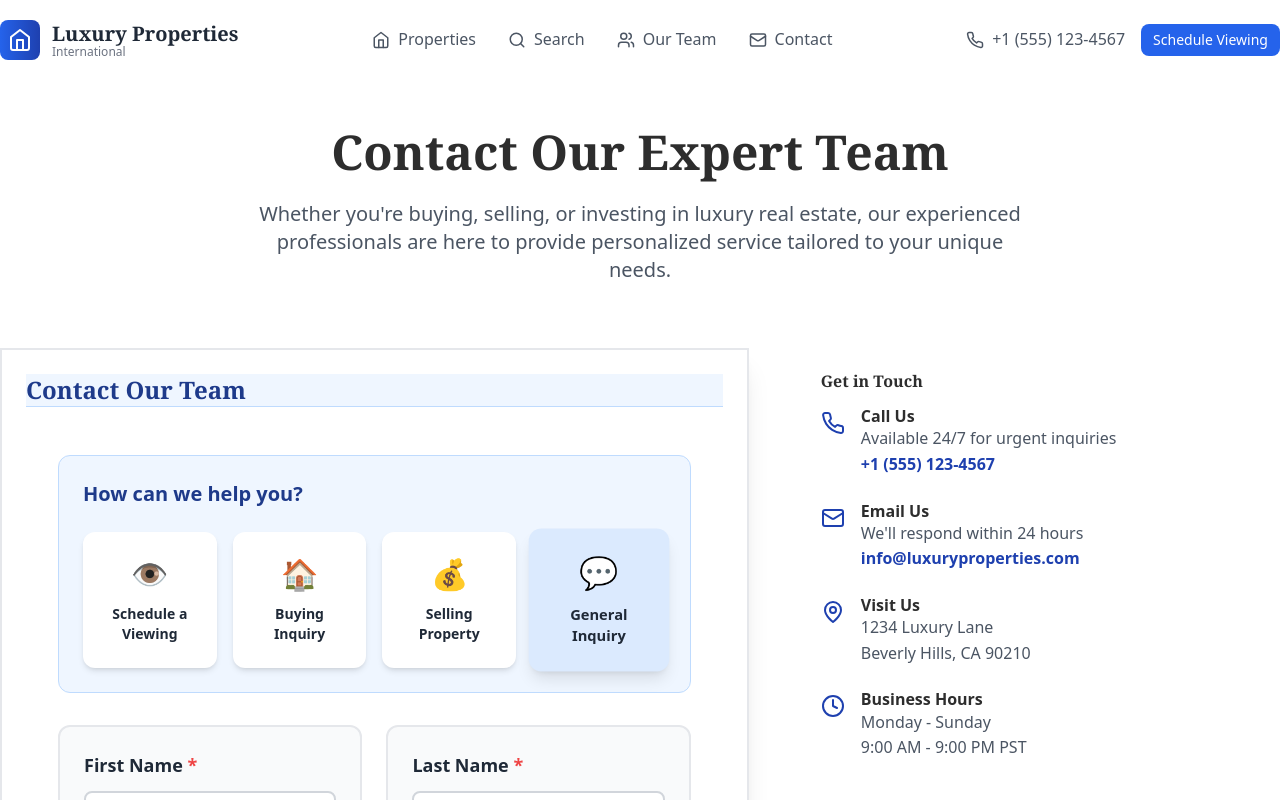
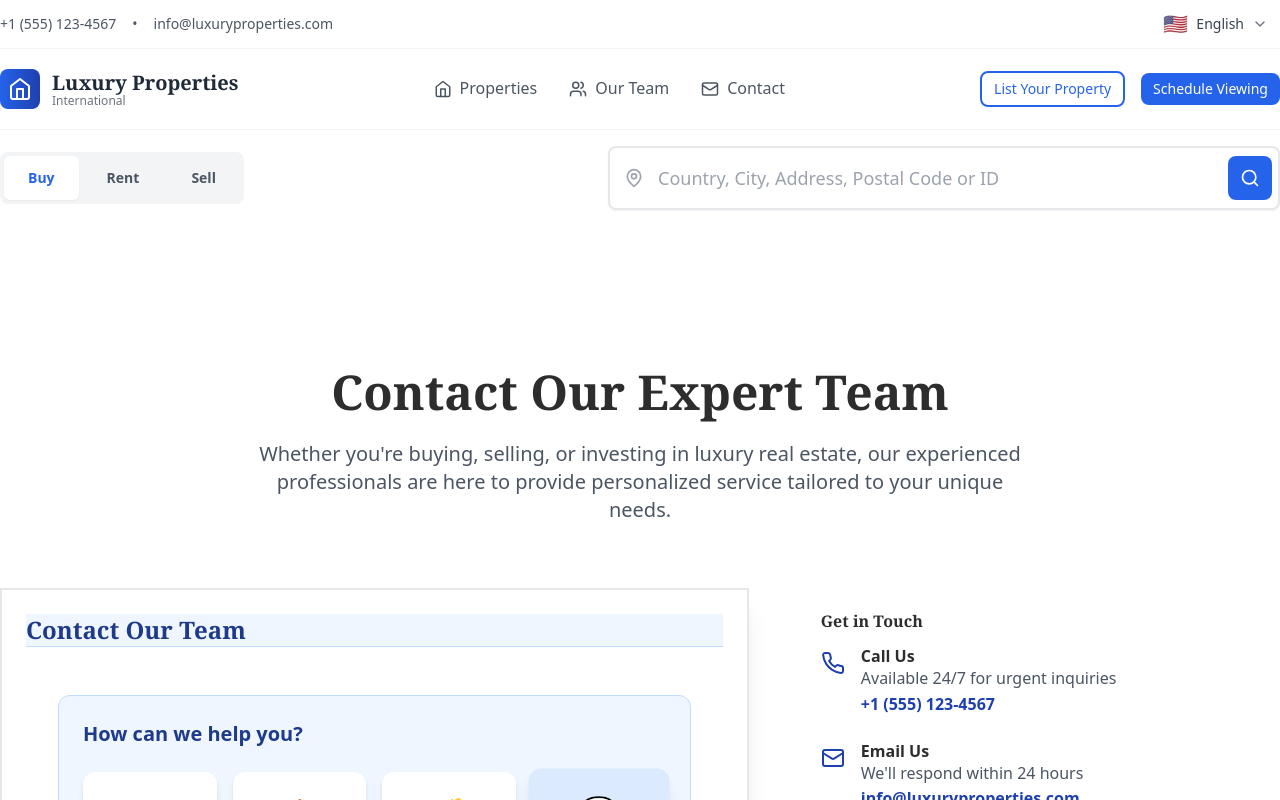
Before and after one commit to dwellaainfo-byte/dwellaa-real-estate, a Next.js app in the folder luxury-real-estate/: page /contact in a window 1280 px wide. Shown: the top 800 px of the page. Built offline with nearby package versions, Linux system fonts and the light colour scheme; a web font is replaced by a local one.

Commit message:
🌍 Added Language Selector + Sotheby's Style Navigation (Buy/Rent/Sell + Location Search)

```diff
--- a/luxury-real-estate/src/app/contact/page.tsx
+++ b/luxury-real-estate/src/app/contact/page.tsx
@@ -59,7 +59,7 @@ export default function ContactPage() {
   ];
 
   return (
-    <div className="min-h-screen bg-gradient-subtle">
+    <div className="min-h-screen bg-gradient-subtle pt-60">
       <div className="container-luxury py-12">
         {/* Header */}
         <div className="text-center mb-16">
--- a/luxury-real-estate/src/app/page.tsx
+++ b/luxury-real-estate/src/app/page.tsx
@@ -42,7 +42,7 @@ export default function HomePage() {
   ];
 
   return (
-    <div className="min-h-screen">
+    <div className="min-h-screen pt-52">
       {/* Hero Section */}
       <section className="relative h-screen flex items-center justify-center overflow-hidden">
         {/* Background Image */}
--- a/luxury-real-estate/src/app/properties/page.tsx
+++ b/luxury-real-estate/src/app/properties/page.tsx
@@ -50,7 +50,7 @@ export default function PropertiesPage() {
   }
 
   return (
-    <div className="min-h-screen py-20">
+    <div className="min-h-screen pt-60 pb-20">
       <div className="max-w-7xl mx-auto px-4 sm:px-6 lg:px-8">
         {/* Header */}
         <div className="mb-8">
--- a/luxury-real-estate/src/components/layout/Header.tsx
+++ b/luxury-real-estate/src/components/layout/Header.tsx
@@ -5,10 +5,13 @@ import Link from 'next/link';
 import Image from 'next/image';
 import { Menu, X, Home, Search, Users, Mail, Phone } from 'lucide-react';
 import Button from '@/components/ui/Button';
+import LanguageSelector from '@/components/ui/LanguageSelector';
+import LocationSearch from '@/components/search/LocationSearch';
 
 export default function Header() {
   const [isMenuOpen, setIsMenuOpen] = useState(false);
   const [isScrolled, setIsScrolled] = useState(false);
+  const [activeTab, setActiveTab] = useState('buy');
 
   useEffect(() => {
     const handleScroll = () => {
@@ -19,9 +22,14 @@ export default function Header() {
     return () => window.removeEventListener('scroll', handleScroll);
   }, []);
 
+  const propertyTabs = [
+    { id: 'buy', name: 'Buy', href: '/properties?type=sale' },
+    { id: 'rent', name: 'Rent', href: '/properties?type=rent' },
+    { id: 'sell', name: 'Sell', href: '/sell' },
+  ];
+
   const navigation = [
     { name: 'Properties', href: '/properties', icon: Home },
-    { name: 'Search', href: '/search', icon: Search },
     { name: 'Our Team', href: '/team', icon: Users },
     { name: 'Contact', href: '/contact', icon: Mail },
   ];
@@ -31,9 +39,28 @@ export default function Header() {
       className={`fixed top-0 left-0 right-0 z-40 transition-all duration-300 ${
         isScrolled
           ? 'bg-white shadow-lg backdrop-blur-sm'
-          : 'bg-white/90 backdrop-blur-sm'
+          : 'bg-white/95 backdrop-blur-sm'
       }`}
     >
+      {/* Top Bar with Language Selector */}
+      <div className="border-b border-gray-100">
+        <div className="container-luxury">
+          <div className="flex items-center justify-between h-12">
+            <div className="flex items-center space-x-4 text-sm text-gray-600">
+              <Link href="tel:+1-555-123-4567" className="hover:text-blue-600 transition-colors">
+                +1 (555) 123-4567
+              </Link>
+              <span className="hidden sm:block">•</span>
+              <Link href="mailto:info@luxuryproperties.com" className="hidden sm:block hover:text-blue-600 transition-colors">
+                info@luxuryproperties.com
+              </Link>
+            </div>
+            <LanguageSelector />
+          </div>
+        </div>
+      </div>
+
+      {/* Main Header */}
       <div className="container-luxury">
         <div className="flex items-center justify-between h-20">
           {/* Logo */}
@@ -55,7 +82,7 @@ export default function Header() {
               <Link
                 key={item.name}
                 href={item.href}
-                className="flex items-center space-x-2 text-gray-600 hover:text-luxury-gold transition-colors duration-200 font-medium"
+                className="flex items-center space-x-2 text-gray-600 hover:text-blue-600 transition-colors duration-200 font-medium"
               >
                 <item.icon size={18} />
                 <span>{item.name}</span>
@@ -65,13 +92,9 @@ export default function Header() {
 
           {/* Desktop CTA */}
           <div className="hidden lg:flex items-center space-x-4">
-            <Link
-              href="tel:+1-555-123-4567"
-              className="flex items-center space-x-2 text-gray-600 hover:text-luxury-gold transition-colors"
-            >
-              <Phone size={18} />
-              <span className="font-medium">+1 (555) 123-4567</span>
-            </Link>
+            <Button variant="outline" size="sm">
+              List Your Property
+            </Button>
             <Button variant="primary" size="sm">
               Schedule Viewing
             </Button>
@@ -79,45 +102,76 @@ export default function Header() {
 
           {/* Mobile Menu Button */}
           <button
+            className="lg:hidden"
             onClick={() => setIsMenuOpen(!isMenuOpen)}
-            className="lg:hidden p-2 text-gray-600 hover:text-luxury-gold transition-colors"
           >
-            {isMenuOpen ? <X size={24} /> : <Menu size={24} />}
+            {isMenuOpen ? (
+              <X className="h-6 w-6 text-gray-600" />
+            ) : (
+              <Menu className="h-6 w-6 text-gray-600" />
+            )}
           </button>
         </div>
+      </div>
 
-        {/* Mobile Navigation */}
+      {/* Buy/Rent/Sell Tabs & Search Bar */}
+      <div className="border-t border-gray-100 bg-white">
+        <div className="container-luxury">
+          <div className="flex flex-col lg:flex-row lg:items-center lg:justify-between py-4 space-y-4 lg:space-y-0">
+            {/* Property Tabs */}
+            <div className="flex items-center space-x-1 bg-gray-100 rounded-lg p-1">
+              {propertyTabs.map((tab) => (
+                <Link
+                  key={tab.id}
+                  href={tab.href}
+                  onClick={() => setActiveTab(tab.id)}
+                  className={`px-6 py-3 rounded-md font-semibold text-sm transition-all ${
+                    activeTab === tab.id
+                      ? 'bg-white text-blue-600 shadow-sm'
+                      : 'text-gray-600 hover:text-blue-600 hover:bg-white/50'
+                  }`}
+                >
+                  {tab.name}
+                </Link>
+              ))}
+            </div>
+
+            {/* Location Search */}
+            <div className="flex-1 max-w-2xl lg:ml-8">
+              <LocationSearch />
+            </div>
+          </div>
+        </div>
+      </div>
+
+      {/* Mobile Menu */}
       {isMenuOpen && (
-          <div className="lg:hidden border-t border-gray-100">
-            <div className="py-4 space-y-4">
+        <div className="lg:hidden">
+          <div className="px-2 pt-2 pb-3 space-y-1 sm:px-3 bg-white border-t border-gray-200">
             {navigation.map((item) => (
               <Link
                 key={item.name}
                 href={item.href}
-                  className="flex items-center space-x-3 px-4 py-2 text-gray-600 hover:text-luxury-gold hover:bg-gray-50 transition-all duration-200 rounded-lg"
+                className="flex items-center space-x-3 px-3 py-2 rounded-md text-base font-medium text-gray-600 hover:text-blue-600 hover:bg-gray-50"
                 onClick={() => setIsMenuOpen(false)}
               >
                 <item.icon size={20} />
-                  <span className="font-medium">{item.name}</span>
+                <span>{item.name}</span>
               </Link>
             ))}
-
-              <div className="px-4 pt-4 border-t border-gray-100 space-y-3">
-                <Link
-                  href="tel:+1-555-123-4567"
-                  className="flex items-center space-x-3 text-gray-600 hover:text-luxury-gold transition-colors"
-                >
-                  <Phone size={20} />
-                  <span className="font-medium">+1 (555) 123-4567</span>
-                </Link>
-                <Button variant="primary" size="sm" className="w-full">
+            <div className="border-t border-gray-200 pt-4 mt-4">
+              <div className="px-3 space-y-3">
+                <Button variant="outline" className="w-full">
+                  List Your Property
+                </Button>
+                <Button variant="primary" className="w-full">
                   Schedule Viewing
                 </Button>
               </div>
             </div>
           </div>
+        </div>
       )}
-      </div>
     </header>
   );
 }
--- /dev/null
+++ b/luxury-real-estate/src/components/search/LocationSearch.tsx
@@ -0,0 +1,90 @@
+'use client';
+
+import React, { useState } from 'react';
+import { Search, MapPin } from 'lucide-react';
+
+interface LocationSearchProps {
+  className?: string;
+  placeholder?: string;
+}
+
+export default function LocationSearch({
+  className = '',
+  placeholder = 'Country, City, Address, Postal Code or ID'
+}: LocationSearchProps) {
+  const [searchValue, setSearchValue] = useState('');
+  const [isFocused, setIsFocused] = useState(false);
+
+  const handleSearch = (e: React.FormEvent) => {
+    e.preventDefault();
+    if (searchValue.trim()) {
+      // Here you would implement actual search logic
+      console.log('Searching for:', searchValue);
+      // Redirect to properties page with search query
+      window.location.href = `/properties?search=${encodeURIComponent(searchValue)}`;
+    }
+  };
+
+  const suggestedSearches = [
+    '🇫🇷 Paris, France',
+    '🇮🇹 Rome, Italy',
+    '🇺🇸 New York, USA',
+    '🇬🇧 London, UK',
+    '🇨🇭 Geneva, Switzerland',
+  ];
+
+  return (
+    <div className={`relative ${className}`}>
+      <form onSubmit={handleSearch} className="relative">
+        <div className="relative">
+          <div className="absolute left-4 top-1/2 transform -translate-y-1/2 text-gray-400">
+            <MapPin size={20} />
+          </div>
+          <input
+            type="text"
+            value={searchValue}
+            onChange={(e) => setSearchValue(e.target.value)}
+            onFocus={() => setIsFocused(true)}
+            onBlur={() => setTimeout(() => setIsFocused(false), 200)}
+            placeholder={placeholder}
+            className="w-full pl-12 pr-12 py-4 text-lg border-2 border-gray-200 rounded-lg focus:outline-none focus:ring-2 focus:ring-blue-500 focus:border-blue-500 transition-all bg-white shadow-sm"
+          />
+          <button
+            type="submit"
+            className="absolute right-2 top-1/2 transform -translate-y-1/2 bg-blue-600 hover:bg-blue-700 text-white p-3 rounded-lg transition-colors"
+          >
+            <Search size={20} />
+          </button>
+        </div>
+      </form>
+
+      {/* Search Suggestions */}
+      {isFocused && (
+        <div className="absolute top-full left-0 right-0 mt-2 bg-white rounded-lg shadow-xl border border-gray-200 py-4 z-50">
+          <div className="px-4 pb-3">
+            <h4 className="text-sm font-semibold text-gray-700 mb-3">Popular Searches</h4>
+            <div className="space-y-2">
+              {suggestedSearches.map((suggestion, index) => (
+                <button
+                  key={index}
+                  onClick={() => {
+                    setSearchValue(suggestion.replace(/🇫🇷|🇮🇹|🇺🇸|🇬🇧|🇨🇭/g, '').trim());
+                    setIsFocused(false);
+                  }}
+                  className="block w-full text-left px-3 py-2 rounded-md hover:bg-gray-50 text-gray-700 text-sm transition-colors"
+                >
+                  {suggestion}
+                </button>
+              ))}
+            </div>
+          </div>
+          <div className="border-t border-gray-100 pt-3 px-4">
+            <p className="text-xs text-gray-500">
+              Search by country, city, address, postal code or property ID
+            </p>
+          </div>
+        </div>
+      )}
+    </div>
+  );
+}
--- /dev/null
+++ b/luxury-real-estate/src/components/ui/LanguageSelector.tsx
@@ -0,0 +1,74 @@
+'use client';
+
+import React, { useState } from 'react';
+import { ChevronDown } from 'lucide-react';
+
+interface Language {
+  code: string;
+  name: string;
+  flag: string;
+}
+
+const languages: Language[] = [
+  { code: 'en', name: 'English', flag: '🇺🇸' },
+  { code: 'fr', name: 'Français', flag: '🇫🇷' },
+  { code: 'it', name: 'Italiano', flag: '🇮🇹' },
+];
+
+export default function LanguageSelector() {
+  const [isOpen, setIsOpen] = useState(false);
+  const [selectedLanguage, setSelectedLanguage] = useState(languages[0]);
+
+  const handleLanguageChange = (language: Language) => {
+    setSelectedLanguage(language);
+    setIsOpen(false);
+    // Here you would implement actual language switching logic
+    console.log(`Language changed to: ${language.code}`);
+  };
+
+  return (
+    <div className="relative">
+      <button
+        onClick={() => setIsOpen(!isOpen)}
+        className="flex items-center space-x-2 px-3 py-2 rounded-lg hover:bg-gray-100 transition-colors"
+      >
+        <span className="text-xl">{selectedLanguage.flag}</span>
+        <span className="hidden sm:block text-sm font-medium text-gray-700">
+          {selectedLanguage.name}
+        </span>
+        <ChevronDown
+          size={16}
+          className={`text-gray-500 transition-transform ${isOpen ? 'rotate-180' : ''}`}
+        />
+      </button>
+
+      {isOpen && (
+        <>
+          {/* Backdrop */}
+          <div
+            className="fixed inset-0 z-10"
+            onClick={() => setIsOpen(false)}
+          />
+
+          {/* Dropdown */}
+          <div className="absolute right-0 mt-2 w-48 bg-white rounded-lg shadow-lg border border-gray-200 py-2 z-20">
+            {languages.map((language) => (
+              <button
+                key={language.code}
+                onClick={() => handleLanguageChange(language)}
+                className={`w-full text-left px-4 py-3 hover:bg-gray-50 transition-colors flex items-center space-x-3 ${
+                  selectedLanguage.code === language.code
+                    ? 'bg-blue-50 text-blue-700'
+                    : 'text-gray-700'
+                }`}
+              >
+                <span className="text-xl">{language.flag}</span>
+                <span className="font-medium">{language.name}</span>
+              </button>
+            ))}
+          </div>
+        </>
+      )}
+    </div>
+  );
+}
```
Lines whose indentation alone changed are shown as unchanged.
